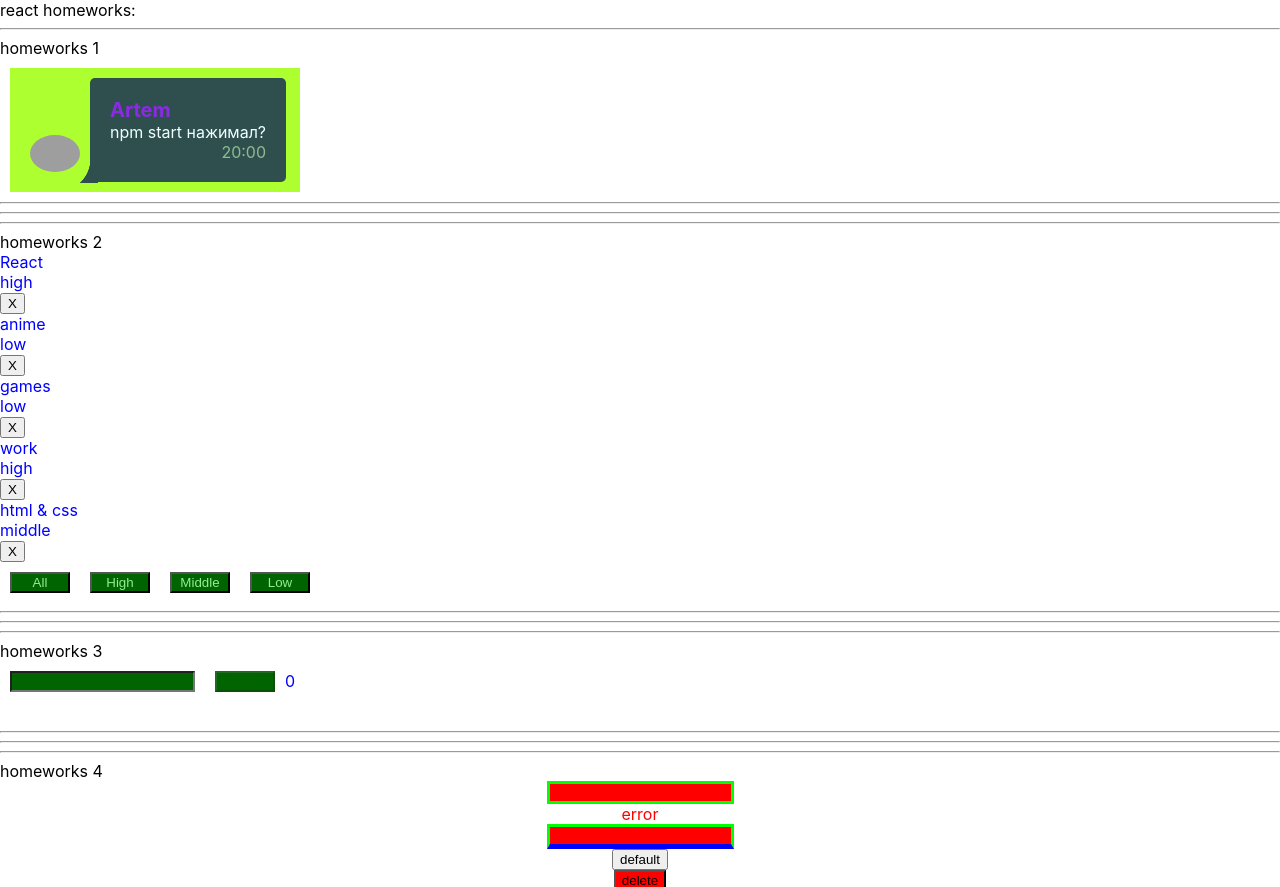
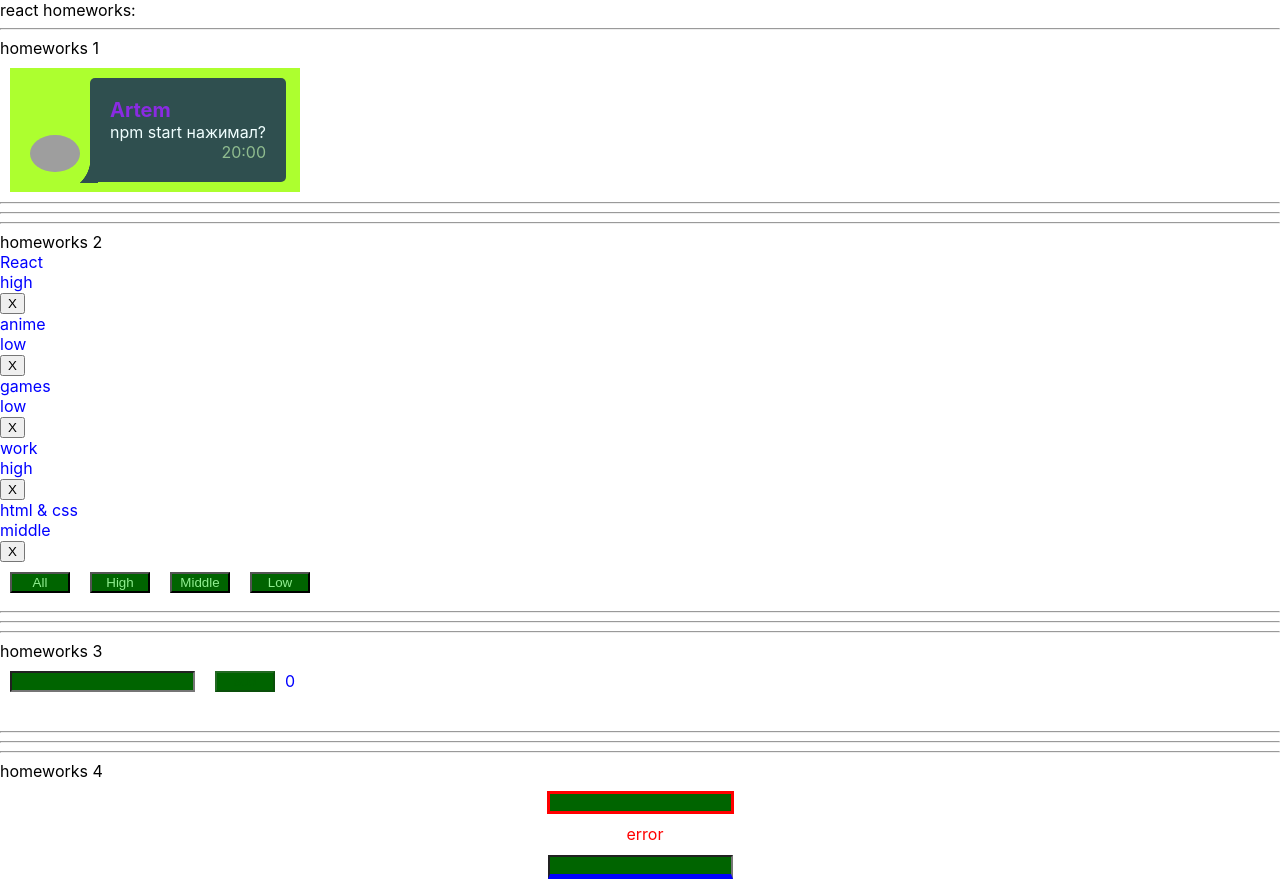
Before and after one commit to Pronat/homeworks-by-ignat, a React (Create React App) app: page / in a window 1280 px wide. Shown: the top 887 px of the page. Built offline with nearby package versions, Linux system fonts and the light colour scheme; grey boxes are pictures that could not be loaded.

Commit message:
task-4.2

```diff
--- a/src/p2-homeworks/h3/Greeting.tsx
+++ b/src/p2-homeworks/h3/Greeting.tsx
@@ -14,7 +14,6 @@ type GreetingPropsType = {
 const Greeting: React.FC<GreetingPropsType> = (
     {name, setNameCallback, addUser, error, totalUsers, onKeyPressHandler} // деструктуризация пропсов
 ) => {
-    // const inputClass = s.error ? s.errorInput : s.input
     const inputClass = error ? s.errorInput : s.input
 
 
--- a/src/p2-homeworks/h4/common/c1-SuperInputText/SuperInputText.module.css
+++ b/src/p2-homeworks/h4/common/c1-SuperInputText/SuperInputText.module.css
@@ -1,12 +1,24 @@
+.input:focus {
+    outline: none;
+    border: lightgreen;
+}
+
 .superInput {
-
+    margin: 10px;
+    margin-bottom: 30px;
+    background: darkgreen;
+    color: lightgreen;
 }
 
 .errorInput {
-    border: 3px solid lime;
-    background: red;
+    margin: 10px;
+    border: 3px solid red;
+    background: darkgreen;
+    color: lightgreen;
 }
 
 .error {
     color: red;
+    height: 21px;
+    margin-left: 10px;
 }
--- a/src/p2-homeworks/h4/common/c1-SuperInputText/SuperInputText.tsx
+++ b/src/p2-homeworks/h4/common/c1-SuperInputText/SuperInputText.tsx
@@ -39,7 +39,7 @@ const SuperInputText: React.FC<SuperInputTextPropsType> = (
     }
 
     const finalSpanClassName = `${s.error} ${spanClassName ? spanClassName : ''}`
-    const finalInputClassName = `${s.errorInput} ${className}` // need to fix with (?:) and s.superInput
+    const finalInputClassName = `${error ? s.errorInput : s.superInput} ${className}` // need to fix with (?:) and s.superInput
 
     return (
         <>
--- a/src/p2-homeworks/h4/common/c2-SuperButton/SuperButton.module.css
+++ b/src/p2-homeworks/h4/common/c2-SuperButton/SuperButton.module.css
@@ -1,7 +1,52 @@
+@keyframes blink {
+    0% {
+        left: -130%
+    }
+    100% {
+        left: 130%
+    }
+}
+
 .default {
+    background: darkgreen;
+    color: lightgreen;
+    outline: none;
+}
+
+.default:disabled {
 
 }
 
 .red {
     background: red;
 }
+
+.button {
+    position: relative;
+    margin: 10px;
+    overflow: hidden;
+    cursor: pointer;
+}
+
+.button::after {
+    display: block;
+    content: "";
+    position: absolute;
+
+    left: -130%;
+    top: 0;
+    height: 100%;
+    width: 20%;
+
+    transform: skew(45deg);
+
+    background-color: azure;
+    opacity: 0.7;
+
+    z-index: 14
+}
+
+.button:hover::after {
+    animation: blink 0.35s ease;
+}
+.button:hover::before {}
```
